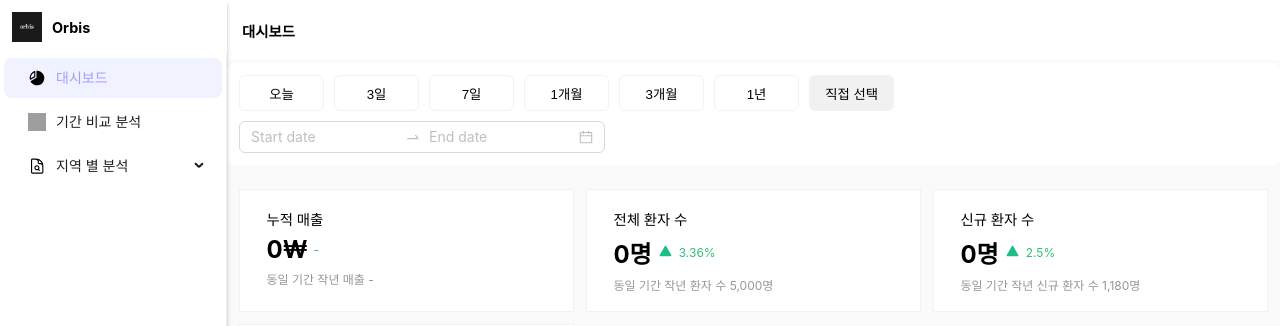
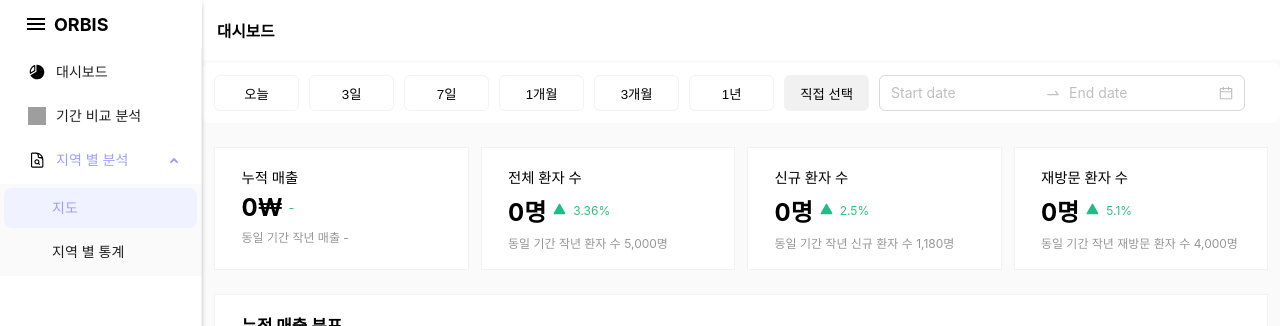
Before and after one commit to hohi1114/med_local, a React (Vite) app: page /dashboard in a window 1280 px wide. Shown: the top 326 px of the page. Built offline with nearby package versions, Linux system fonts and the light colour scheme; grey boxes are pictures that could not be loaded.

Commit message:
fix:hamburger bar

```diff
--- a/src/components/common/layout/ContentHeader.tsx
+++ b/src/components/common/layout/ContentHeader.tsx
@@ -1,23 +1,16 @@
 import styled from "styled-components";
-
-
-
-
 
 interface ContentHeaderProps {
   title: string;
 }
 
 const ContentHeader = ({ title }: ContentHeaderProps) => {
-
-
   return (
     <ContentHeaderContainer>
       <TitleStyle>{title}</TitleStyle>
     </ContentHeaderContainer>
   );
 };
-
 
 const ContentHeaderContainer = styled.div`
   display: flex;
@@ -31,8 +24,7 @@
 
 const TitleStyle = styled.span`
   font-weight: bold;
-  font-size: 1.2rem;
+  font-size: 1.3rem;
 `;
 
-
 export default ContentHeader;
--- a/src/components/common/sidebar/SideNavBar.tsx
+++ b/src/components/common/sidebar/SideNavBar.tsx
@@ -10,15 +10,10 @@
 
   useEffect(() => {
     const handleResize = () => {
-      if (window.innerWidth <= 768) {
-        setCollapsed(true);
-      } else {
-        setCollapsed(false);
-      }
+      setCollapsed(window.innerWidth <= 768);
     };
 
     window.addEventListener("resize", handleResize);
-
     handleResize();
 
     return () => window.removeEventListener("resize", handleResize);
@@ -28,38 +23,38 @@
     navigate(`/${e.key}`);
   };
 
+  const toggleCollapsed = () => {
+    setCollapsed(!collapsed);
+  };
+
   return (
-    <SidbarContainer collapsed={collapsed}>
-      {!collapsed && (
-        <LogoContainer>
-          <IconStyle src="/images/logo.png" alt="default_profile" />
-          <span style={{ fontSize: "1.2rem" }}>Orbis</span>
-        </LogoContainer>
-      )}
+    <SidebarContainer collapsed={collapsed}>
+      <LogoContainer collapsed={collapsed}>
+        <MenuIcon
+          src="/images/menu.svg"
+          onClick={toggleCollapsed}
+          alt="menu icon"
+        />
+        {!collapsed && <LogoText>ORBIS</LogoText>}
+      </LogoContainer>
 
       <Menu
         onClick={onClick}
-        defaultSelectedKeys={["Dashboard"]}
+        defaultSelectedKeys={["map"]}
+        defaultOpenKeys={["local_analysis"]}
         mode="inline"
         items={MENUITEMS}
         inlineCollapsed={collapsed}
         style={{ flex: 1, overflowY: "auto" }}
       />
-    </SidbarContainer>
+    </SidebarContainer>
   );
 };
 
-const LogoContainer = styled.div`
-  padding: 1rem;
-  font-size: 1.2rem;
-  font-weight: bold;
-  display: flex;
-  gap: 10px;
-  align-items: center;
-`;
+// Styled components
 
-const SidbarContainer = styled.div<{ collapsed: boolean }>`
-  width: ${(props) => (props.collapsed ? "8rem" : "23rem")};
+const SidebarContainer = styled.div<{ collapsed: boolean }>`
+  width: ${(props) => (props.collapsed ? "7rem" : "20rem")};
   min-height: 100vh;
   display: flex;
   flex-direction: column;
@@ -69,10 +64,26 @@
   transition: width 0.3s ease;
 `;
 
-const IconStyle = styled.img`
-  width: 2.5rem;
+const LogoContainer = styled.div<{ collapsed: boolean }>`
+  padding: ${(props) => (props.collapsed ? "1rem 2.3rem" : "1rem 2rem")};
+  display: flex;
+  align-items: center;
+  gap: 6px;
+`;
+
+const MenuIcon = styled.img`
+  width: 2rem;
   height: auto;
-  /* border-radius: 100%; */
+  cursor: pointer;
+`;
+
+const LogoText = styled.div`
+  display: flex;
+  justify-content: center;
+  align-items: center;
+  gap: 0.1rem;
+  font-size: 1.5rem;
+  font-weight: bold;
 `;
 
 export default SideNavBar;
```
Also changed, not shown: public/images/menu.svg (added).
